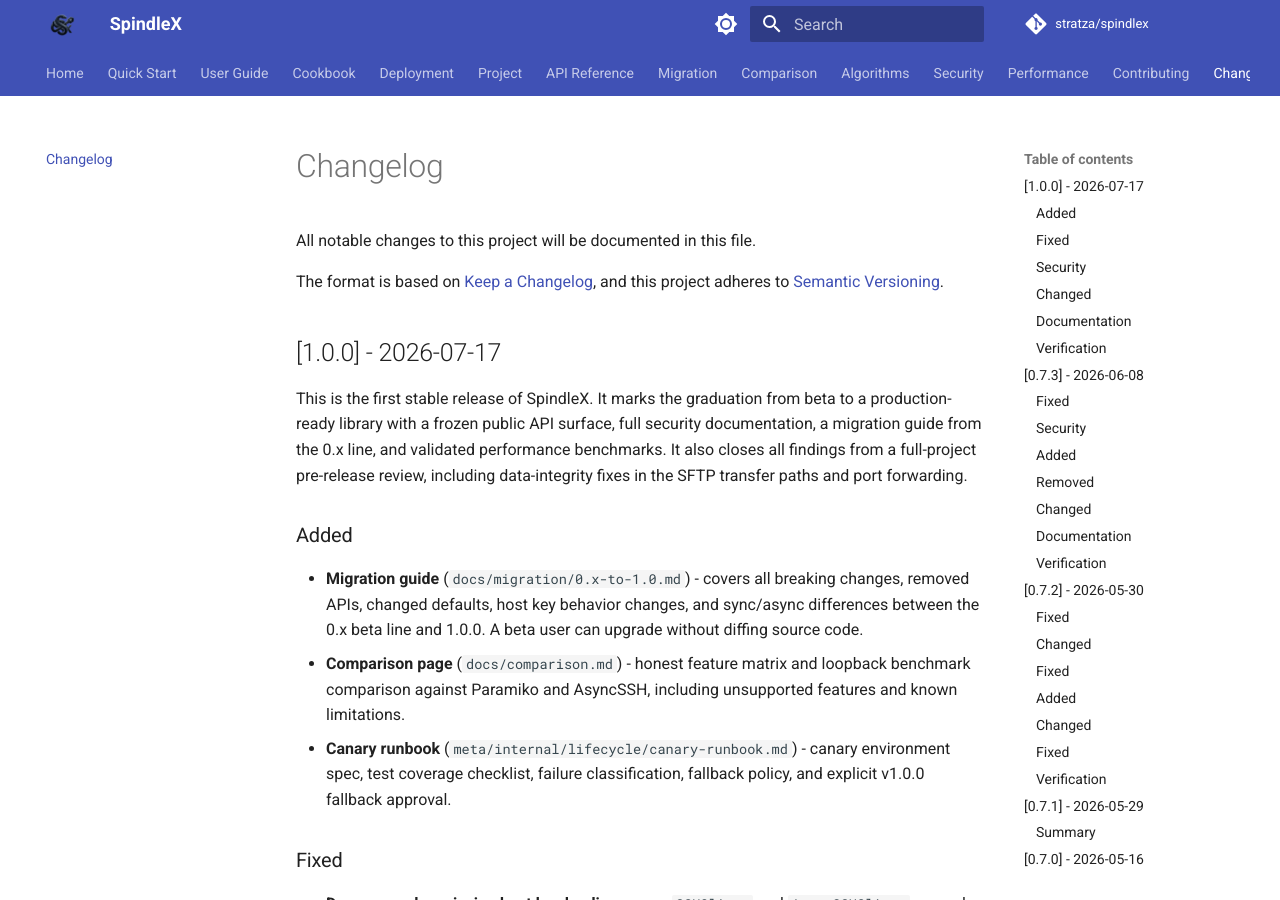
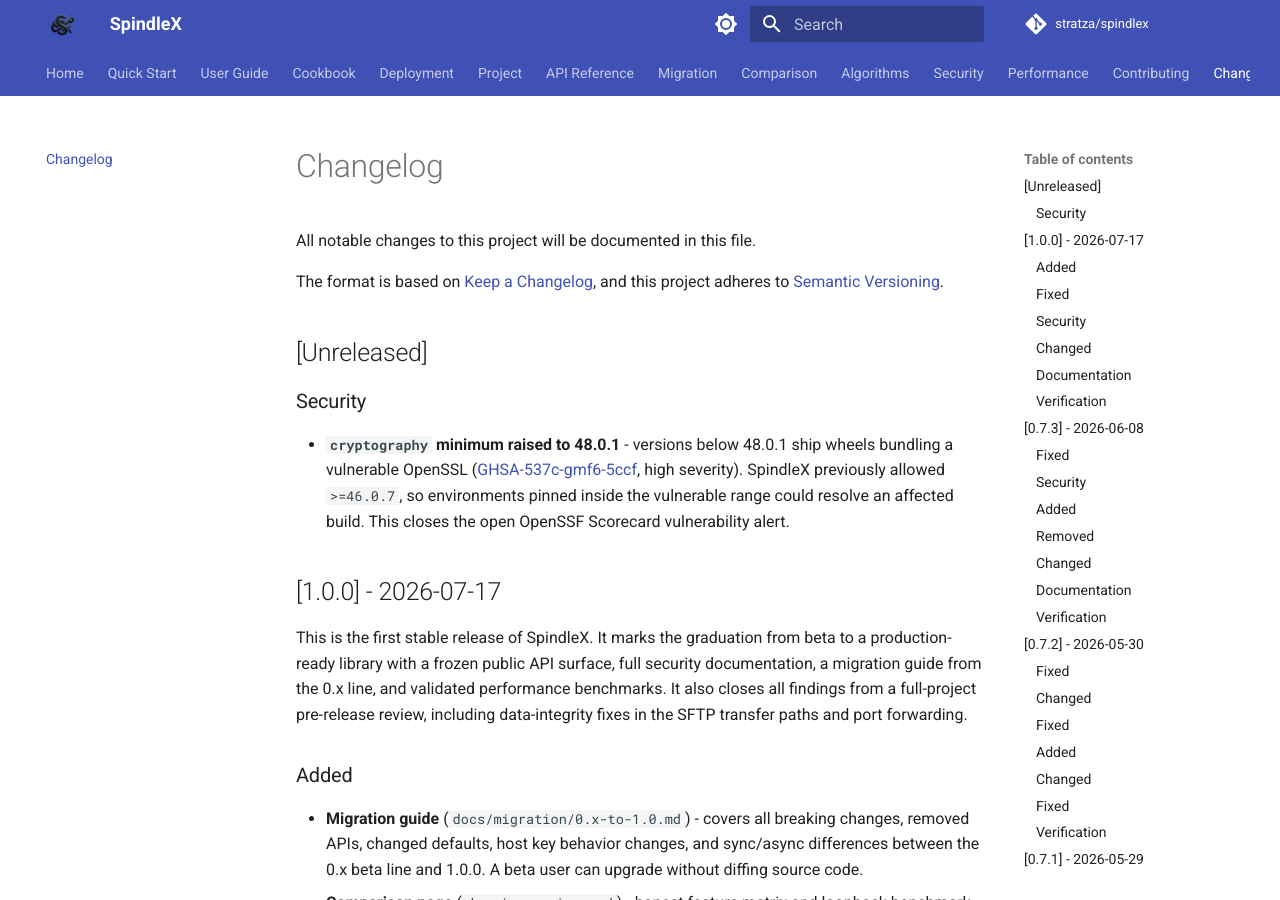
Before and after one commit to stratza/spindlex, an MkDocs documentation site: the page built from docs/changelog.md, in a window 1280 px wide and 900 px high. Built offline with MkDocs 1.6.1 and Material for MkDocs 9.7.7, drawn with Linux system fonts in a browser that asks for light colours; comment, search, counter and statistics services are not loaded.

Commit message:
fix(security): raise cryptography minimum to 48.0.1
Versions below 48.0.1 ship wheels bundling a vulnerable OpenSSL
(GHSA-537c-gmf6-5ccf, high severity). The previous floor of 46.0.7
allowed environments pinned inside the vulnerable range to resolve an
affected build. Closes the open OpenSSF Scorecard vulnerability alert
(code scanning alert #99).

Validated: full unit suite (1781 passed, 1 skipped) against
cryptography 49.0.0.

```diff
--- a/docs/changelog.md
+++ b/docs/changelog.md
@@ -3,6 +3,11 @@
 All notable changes to this project will be documented in this file.
 
 The format is based on [Keep a Changelog](https://keepachangelog.com/en/1.0.0/), and this project adheres to [Semantic Versioning](https://semver.org/spec/v2.0.0.html).
+
+## [Unreleased]
+
+### Security
+*   **`cryptography` minimum raised to 48.0.1** - versions below 48.0.1 ship wheels bundling a vulnerable OpenSSL ([GHSA-537c-gmf6-5ccf](https://github.com/advisories/GHSA-537c-gmf6-5ccf), high severity). SpindleX previously allowed `>=46.0.7`, so environments pinned inside the vulnerable range could resolve an affected build. This closes the open OpenSSF Scorecard vulnerability alert.
 
 ## [1.0.0] - 2026-07-17
 
--- a/pyproject.toml
+++ b/pyproject.toml
@@ -40,7 +40,7 @@
 ]
 requires-python = ">=3.9"
 dependencies = [
-    "cryptography>=46.0.7",
+    "cryptography>=48.0.1",
     "typing-extensions>=4.0.0; python_version<'3.10'",
 ]
 
```
